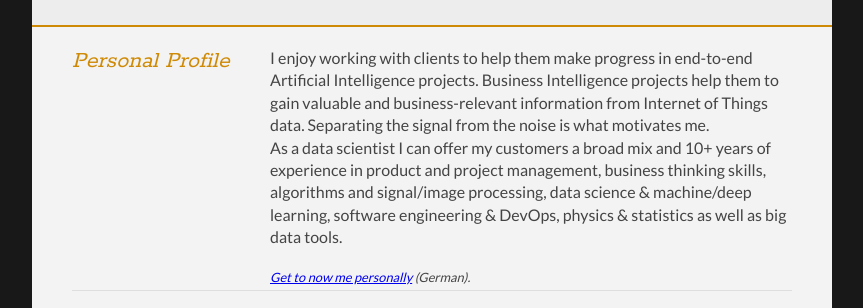
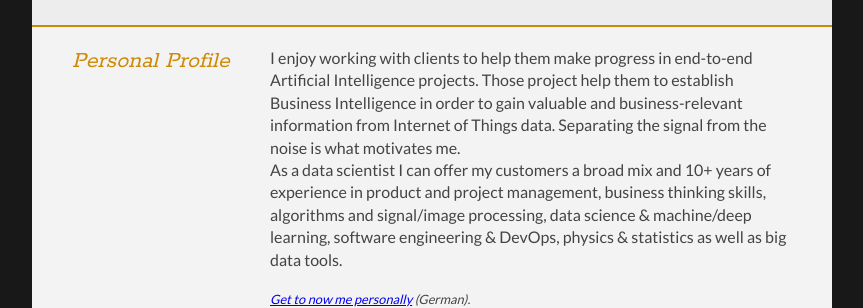
Before and after one commit to anderl80/cv, a plain HTML site: page index.html in a window 1280 px wide. Shown: the part 232-540 px from the top of the page, without its empty margins (208-1071 px from the left). Drawn offline with Linux system fonts and the light colour scheme.

Commit message:
minor improvement in personal profile

```diff
--- a/index.html
+++ b/index.html
@@ -51,7 +51,8 @@
 
 					<div class="sectionContent">
 						<p>I enjoy working with clients to help them make progress in end-to-end Artificial Intelligence
-							projects. Business Intelligence projects help them to gain valuable and business-relevant
+							projects. Those project help them to establish Business Intelligence in order to gain
+							valuable and business-relevant
 							information from Internet of Things data. Separating the signal from the noise is what
 							motivates me.<br>
 							As a data scientist I can offer my customers a broad mix and 10+ years of experience in
```
